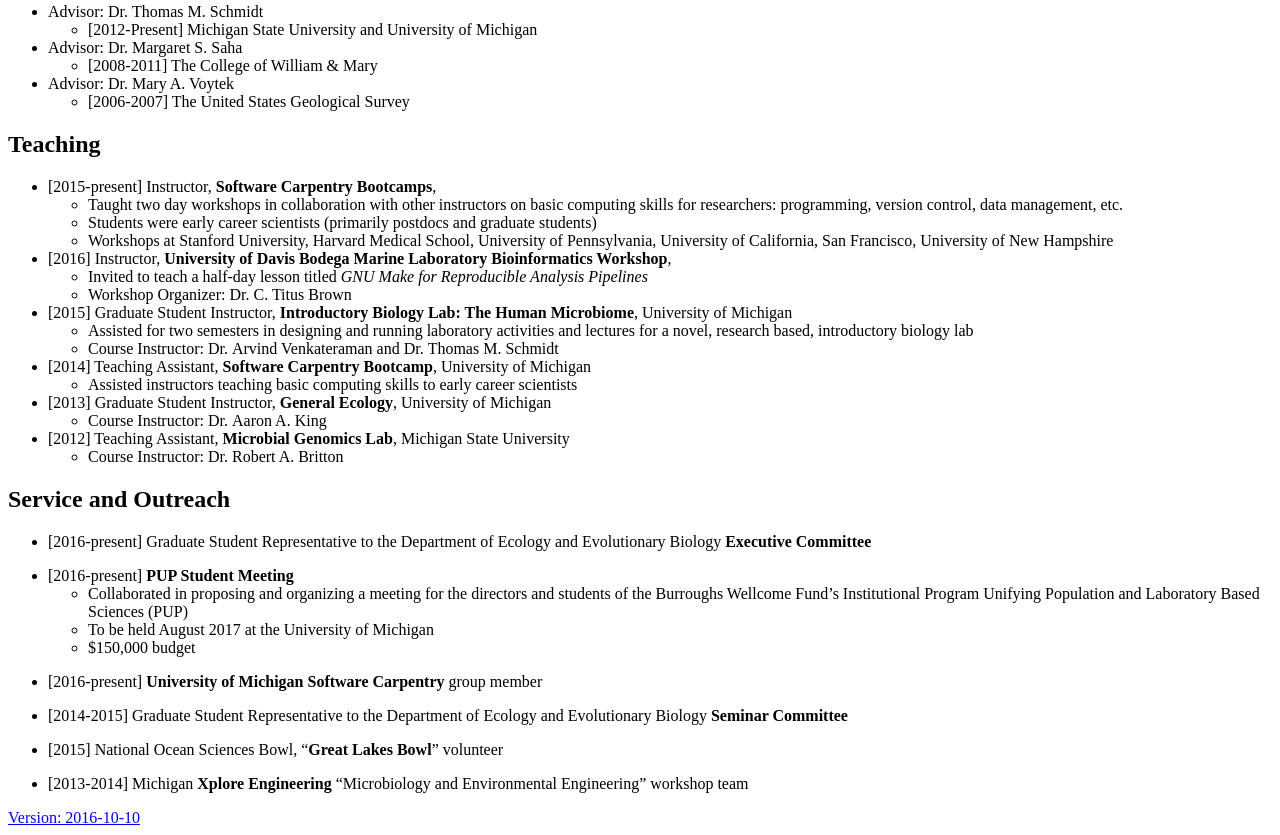
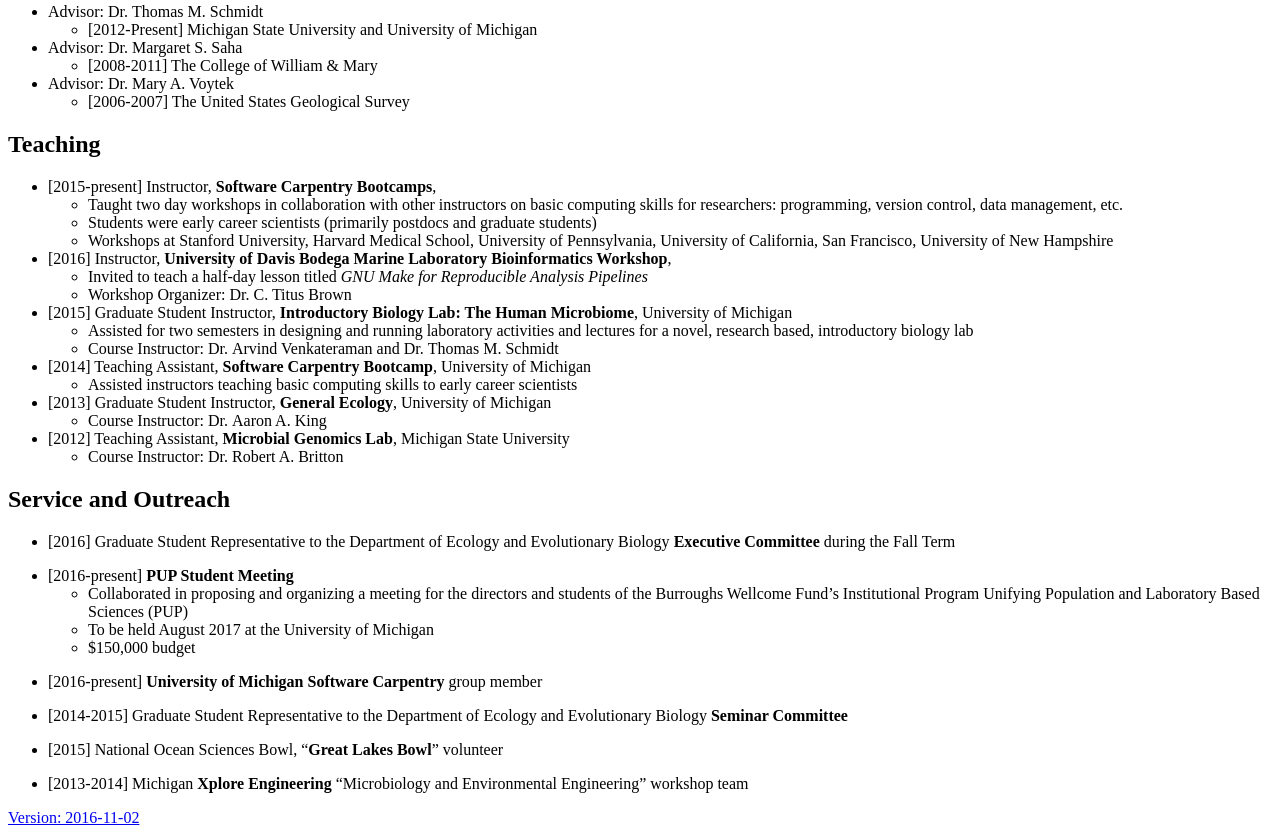
Before and after one commit to bsmith89/resume, a plain HTML site: page index.html in a window 1280 px wide. Shown: the part 1572-2407 px from the top of the page. Drawn offline with Linux system fonts and the light colour scheme.

Commit message:
Wed Nov  2 15:13:05 EDT 2016

```diff
--- a/index.html
+++ b/index.html
@@ -150,7 +150,7 @@
 </ul>
 <h2 id="service-and-outreach">Service and Outreach</h2>
 <ul>
-<li><p>[2016-present] Graduate Student Representative to the Department of Ecology and Evolutionary Biology <strong>Executive Committee</strong></p></li>
+<li><p>[2016] Graduate Student Representative to the Department of Ecology and Evolutionary Biology <strong>Executive Committee</strong> during the Fall Term</p></li>
 <li>[2016-present] <strong>PUP Student Meeting</strong>
 <ul>
 <li>Collaborated in proposing and organizing a meeting for the directors and students of the Burroughs Wellcome Fund’s Institutional Program Unifying Population and Laboratory Based Sciences (PUP)</li>
@@ -164,7 +164,7 @@
 </ul>
 <div class="permalink">
   <a href="http://www.byronjsmith.com/resume.html">
-      Version: 2016-10-10
+      Version: 2016-11-02
     </a>
 </div>
 </body>
```
